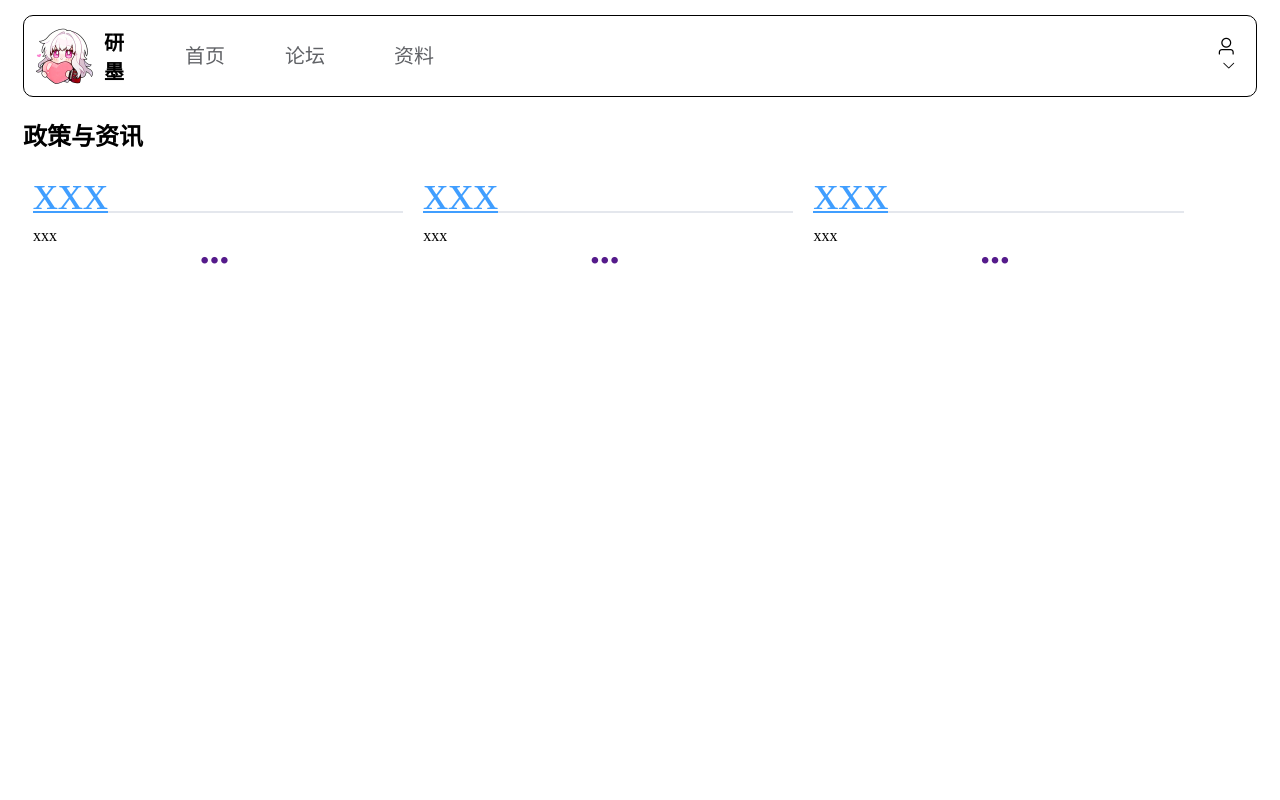
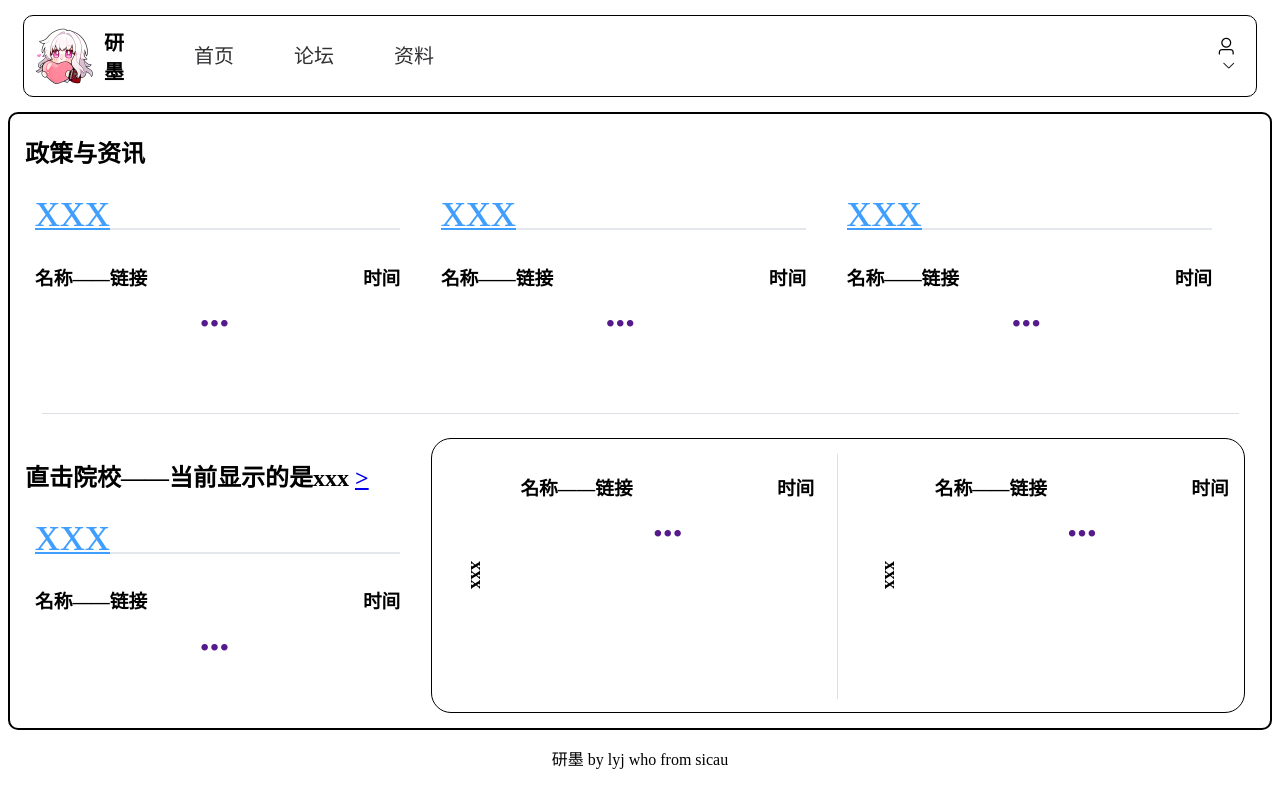
Before and after one commit to github-of-lyj/GraduationDesign_front, a Vue app: page / in a window 1280 px wide. Built offline with nearby package versions, Linux system fonts and the light colour scheme.

Commit message:
2024.1.22——01

```diff
--- a/src/App.vue
+++ b/src/App.vue
@@ -1,19 +1,36 @@
 <template>
   <div>
     <pageHeader></pageHeader>
-    <currentNews></currentNews>
+    <div id="homeContent">
+      <currentNews></currentNews>
+      <el-divider></el-divider>
+      <colluagueNews></colluagueNews>
+
+    </div>
+    <pageFooter></pageFooter>
   </div>
 </template>
 
 <script>
 import pageHeader from "./components/header/pageHeader.vue";
 import currentNews from "./components/news/currentNews.vue";
+import colluagueNews from "./components/colluague/colluagueNews.vue";
+import pageFooter from "./components/footer/pageFooter.vue"
+
 export default {
   name: "App",
-  components: { pageHeader, currentNews },
+  components: { pageHeader, currentNews, colluagueNews , pageFooter },
 };
 </script>
 
-<style>
+<style scoped>
+#homeContent{
+  border: 2px solid;
+  border-radius: 10px;
+}
+.el-divider--horizontal{
+  width: 95%;
+  margin-left: 2.5%;
+}
 
 </style>
--- a/src/components/colluague/colluagueNews.vue
+++ b/src/components/colluague/colluagueNews.vue
@@ -0,0 +1,62 @@
+<template>
+  <div id="demo">
+    <div id="colluagueNews">
+      <div id="titleHead">
+        <h2>
+          直击院校——当前显示的是{{ schoolName }}
+          <router-link to="/">></router-link>
+        </h2>
+        <newsList></newsList>
+      </div>
+      <div id="contentList">
+        <postList></postList>
+        <el-divider direction="vertical"></el-divider>
+        <postList></postList>
+      </div>
+    </div>
+  </div>
+</template>
+
+<script>
+import newsList from "../news/newsList.vue";
+import postList from "./postList.vue";
+export default {
+  data() {
+    return {
+      schoolName: "xxx",
+    };
+  },
+  components: { newsList, postList},
+};
+</script>
+
+<style scoped>
+#demo {
+  margin: 15px;
+}
+#colluagueNews {
+  display: flex;
+}
+#titleHead {
+  align-items: center;
+  width: 33%;
+}
+#contentList {
+  display: flex;
+  width: 66%;
+  border: 1px solid;
+  border-radius: 20px;
+}
+#newsList {
+  width: 100%;
+}
+.el-icon-arrow-right {
+  margin-left: 20px;
+  font-size: 30px;
+}
+
+.el-divider--vertical{
+  margin-top: 15px;
+  height: 90%;
+}
+</style>
--- a/src/components/colluague/postList.vue
+++ b/src/components/colluague/postList.vue
@@ -0,0 +1,44 @@
+<template>
+  <div id="postList">
+    <div class="title">
+        <h3 class='hotTalk'>xxx</h3>
+    </div>
+    <div class="content">
+        <itemDetail></itemDetail>
+        <a href=""><i class="el-icon-more"></i></a>
+    </div>
+  </div>
+</template>
+
+<script>
+import itemDetail from '../itemDetail.vue'
+export default {
+    components:{itemDetail}
+
+}
+</script>
+
+<style>
+#postList{
+    display: flex;
+    width: 50%;
+    margin: 15px;
+
+}
+.title{
+    width: 20%;
+    display: flex;
+    align-items: center;
+}
+.hotTalk{
+    writing-mode: vertical-rl;
+}
+.content{
+    width: 80%;
+}
+.el-icon-more{
+    margin-left: 45%;
+    font-size: 30px;
+}
+
+</style>
--- a/src/components/footer/pageFooter.vue
+++ b/src/components/footer/pageFooter.vue
@@ -0,0 +1,19 @@
+<template>
+    <footer>研墨 by lyj who from sicau</footer>
+
+</template>
+
+<script>
+export default {
+
+}
+</script>
+
+<style>
+footer{
+    padding: 16px;
+    text-align: center;
+
+}
+
+</style>
--- a/src/components/header/pageHeader.vue
+++ b/src/components/header/pageHeader.vue
@@ -4,11 +4,11 @@
       <img id="logo" src="../../assets/logo.jpg" />
       <span id="websiteTitle">研墨</span>
     </div>
-    <el-breadcrumb separator="">
-      <el-breadcrumb-item>首页</el-breadcrumb-item>
-      <el-breadcrumb-item>论坛</el-breadcrumb-item>
-      <el-breadcrumb-item>资料</el-breadcrumb-item>
-    </el-breadcrumb>
+<el-menu class="el-menu-demo" :router="true">
+  <el-menu-item index="1">首页</el-menu-item>
+  <el-menu-item index="2">论坛</el-menu-item>
+  <el-menu-item index="3">资料</el-menu-item>
+</el-menu>
     <div id="user">
       <div id="sign">
         <el-dropdown>
@@ -68,14 +68,23 @@ export default {
 #sign{
     margin-left: 70px;
 }
-.el-breadcrumb {
+.el-menu {
   width: 80%;
   height: 80px;
   margin-left: 40px;
   display: flex;
   align-items: center;
+  border-right: 0;
 }
-.el-breadcrumb__item {
+.el-menu.el-menu--horizontal{
+  border-bottom: 0;
+
+}
+.el-menu--horizontal>.el-menu-item.is-active{
+  border: 2px solid #409EFF;
+  border-radius: 10px;
+}
+.el-menu-item {
   display: flex;
   justify-content: center;
   width: 100px;
--- /dev/null
+++ b/src/components/itemDetail.vue
@@ -0,0 +1,23 @@
+<template>
+  <div id="itemDetail">
+    <div id="item">
+      <h3 id="nameRouter">名称——链接</h3>
+      <h3 id="time">时间</h3>
+    </div>
+  </div>
+</template>
+
+<script>
+export default {};
+</script>
+
+<style scoped>
+#item {
+  display: flex;
+  justify-content: space-between;
+  align-items: center;
+}
+#time {
+  float: right;
+}
+</style>
--- a/src/components/news/currentNews.vue
+++ b/src/components/news/currentNews.vue
@@ -1,12 +1,13 @@
 <template>
+<div id="demo">
+    <h2>政策与资讯</h2>
     <div id="currentNews">
-        <h2>政策与资讯</h2>
         <newsList></newsList>
         <newsList></newsList>
         <newsList></newsList>
     </div>
 
-
+</div>
 </template>
 
 <script>
@@ -18,9 +19,13 @@ export default {
 </script>
 
 <style>
+#demo{
+    margin: 15px;
+}
 #currentNews{
-    margin: 15px;
+    display: flex;
 }
 
 
+
 </style>
--- a/src/components/news/newsList.vue
+++ b/src/components/news/newsList.vue
@@ -1,9 +1,10 @@
 <template>
   <div id="newsList">
     <el-tabs>
-      <el-tab-pane :label="title">
+      <el-tab-pane>
+        <span slot="label" class="fontClass">{{title}}</span>
         <div>
-            {{title}}
+          <itemDetail></itemDetail>
         </div>
       </el-tab-pane>
       <a href=""><i class="el-icon-more"></i></a>
@@ -12,21 +13,25 @@
 </template>
 
 <script>
+import itemDetail from '../itemDetail.vue'
 export default {
   data() {
     return {
       title: "xxx",
     };
   },
+  components:{itemDetail}
 };
 </script>
 
-<style>
-#tab-0{
-    font-size: 50px;
+<style scoped>
+#newsList{
+  height: 200px;
+  width: 33%;
 }
 .el-tabs{
-    width: 30%;
+    width: 90%;
+    height: 100%;
     float: left;
     margin-left: 10px;
     margin-right: 10px;
@@ -35,5 +40,7 @@ export default {
     margin-left: 45%;
     font-size: 30px;
 }
-
+.fontClass{
+  font-size: 50px;
+}
 </style>
--- a/src/main.js
+++ b/src/main.js
@@ -1,11 +1,15 @@
 import Vue from 'vue'
 import App from './App.vue'
+import VueRouter from 'vue-router'
+import router from './router'
 import ElementUI from 'element-ui';
 import 'element-ui/lib/theme-chalk/index.css';
 
 Vue.use(ElementUI);
+Vue.use(VueRouter)
 Vue.config.productionTip = false
 
 new Vue({
   render: h => h(App),
+  router,
 }).$mount('#app')
--- /dev/null
+++ b/src/router/index.js
@@ -0,0 +1,4 @@
+import VueRouter from 'vue-router'
+export default new VueRouter({
+
+})
```
Also changed, not shown: src/components/colluague/postDetail.vue (deleted), src/components/news/newsDetail.vue (deleted).
